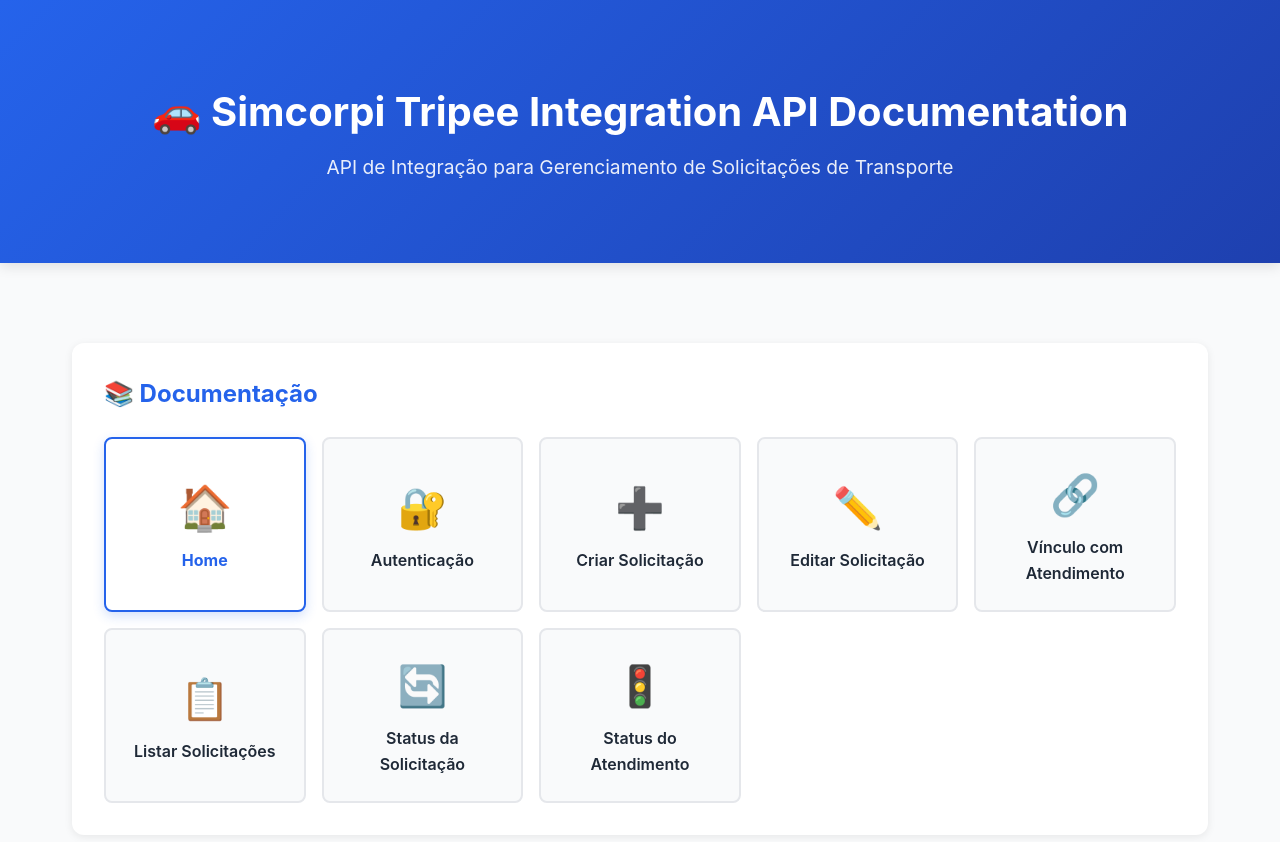
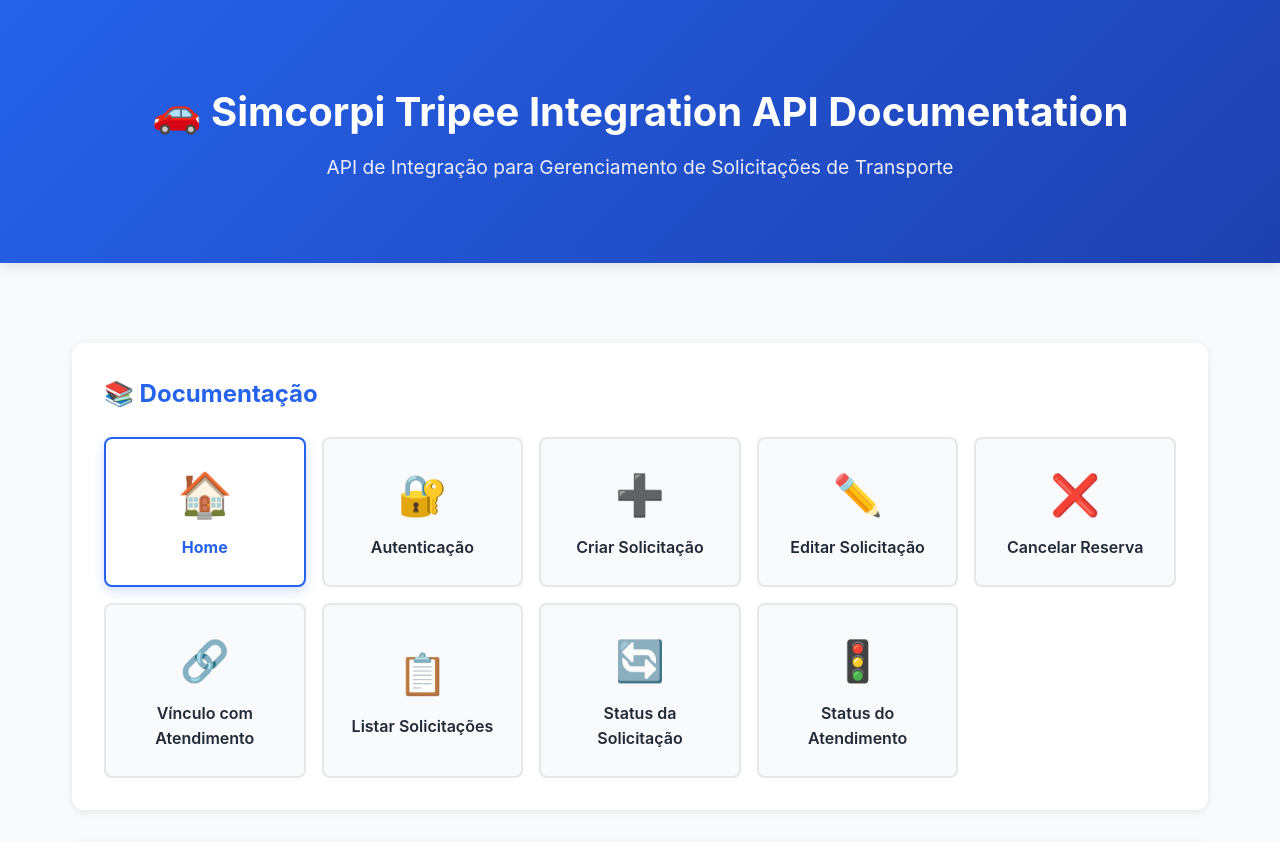
Before and after one commit to 7itec/simcorpi-tripee_docs, a Jekyll site: the page built from index.md, in a window 1280 px wide and 900 px high. Shown: the top 842 px of the window. Built offline with Jekyll 4.4.1, drawn with Linux system fonts in a browser that asks for light colours.

Commit message:
Add link to cancel reservation in default layout

```diff
--- a/_layouts/default.html
+++ b/_layouts/default.html
@@ -42,6 +42,10 @@
                 <a href="{{ '/docs/trip-edit.html' | relative_url }}" class="nav-card">
                     <span class="nav-icon">✏️</span>
                     <span class="nav-title">Editar Solicitação</span>
+                </a>
+                <a href="{{ '/docs/trip-cancel-reservation.html' | relative_url }}" class="nav-card">
+                    <span class="nav-icon">❌</span>
+                    <span class="nav-title">Cancelar Reserva</span>
                 </a>
                 <a href="{{ '/docs/trip-job-link.html' | relative_url }}" class="nav-card">
                     <span class="nav-icon">🔗</span>
```
